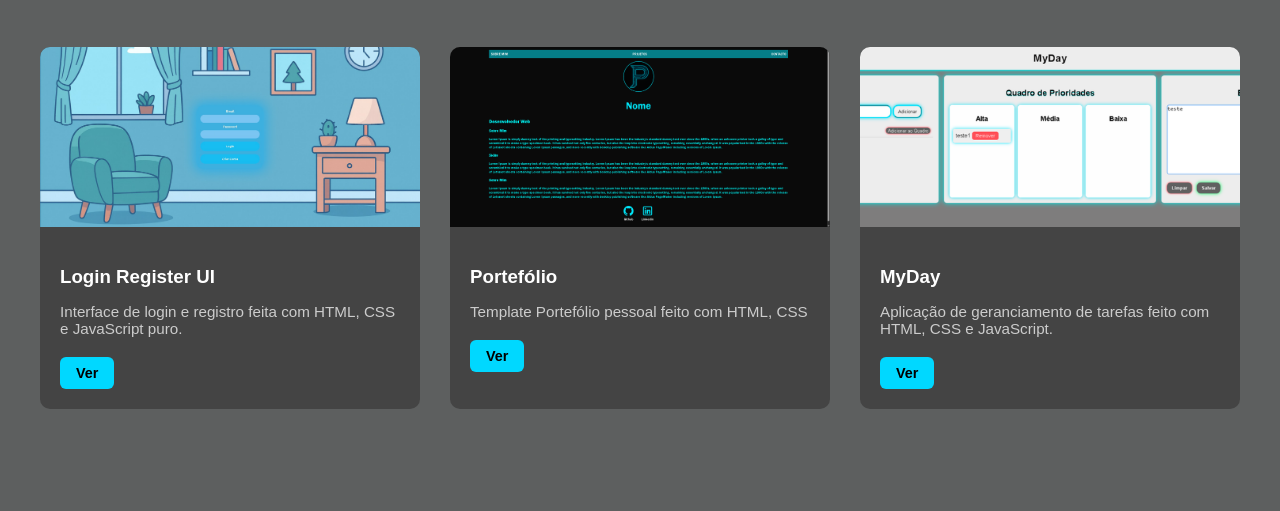
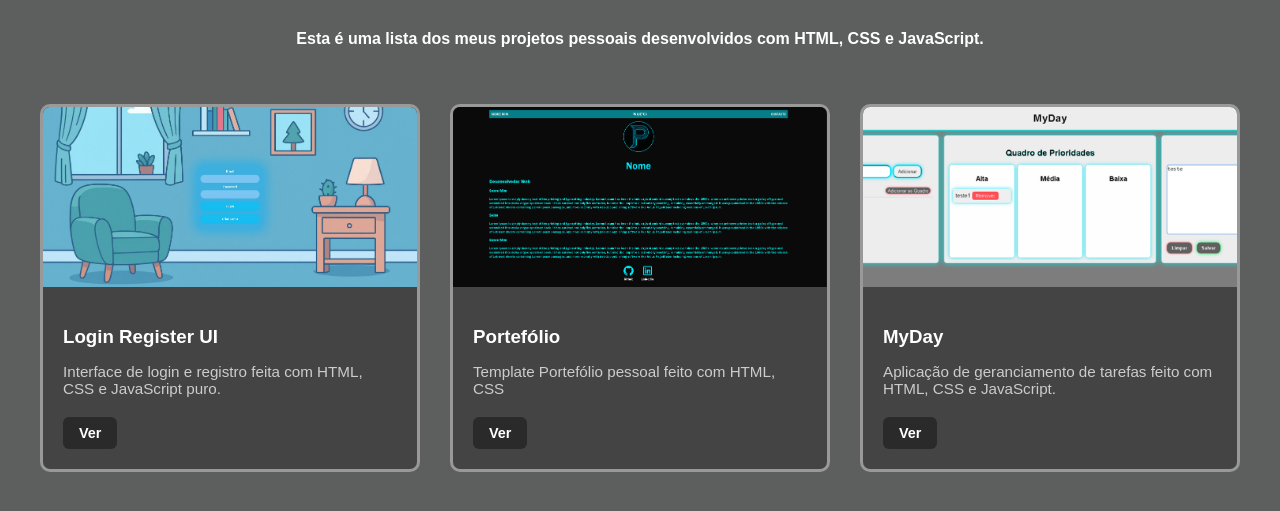
Before and after one commit to PedroSousa1602/portefolio, a plain HTML site: page projetos.html in a window 1280 px wide. Shown: the part 239-750 px from the top of the page. Drawn offline with Linux system fonts and the light colour scheme.

Commit message:
update no botao de ver e adicionar descricao na pagina de projetos

```diff
--- a/projetos.css
+++ b/projetos.css
@@ -33,9 +33,13 @@ header nav ul li a {
 }
 
 header nav ul li a:hover {
-    color: #ff9900;
+    color: #959798;
 }
 
+.p2 p {
+    text-align: center;
+    font-size: bold;
+}
 #projetos {
     padding: 40px;
     background-color: rgb(93, 95, 95);
@@ -44,7 +48,6 @@ header nav ul li a:hover {
 
 .titulo-seccao {
     text-align: center;
-    margin-bottom: 50px;
     font-size: 2.5rem;
 }
 
@@ -52,12 +55,14 @@ header nav ul li a:hover {
     display: grid;
     grid-template-columns: repeat(auto-fit, minmax(300px, 1fr));
     gap: 30px;
+    padding: 40px 0;
     margin: 0 auto;
 }
 
 .card-projeto {
     background-color: #444;
     border-radius: 10px;
+    border: 3px solid #999999;
     overflow: hidden;
     transition: transform 0.3s ease, box-shadow 0.3s ease;
 }
@@ -97,8 +102,8 @@ header nav ul li a:hover {
 
 .btn {
     padding: 8px 16px;
-    background-color: #00d8ff;
-    color: #000;
+    background-color: #2b2a2a;
+    color: #ffffff;
     text-decoration: none;
     border-radius: 6px;
     font-weight: bold;
--- a/projetos.html
+++ b/projetos.html
@@ -4,7 +4,8 @@
     <meta charset="UTF-8">
     <meta name="viewport" content="width=device-width, initial-scale=1.0">
     <link rel="stylesheet" href="projetos.css">
-    <title>Document</title>
+    <link rel="icon" type="image/png" href="image/icon.png"/>
+    <title>Portefolio Pedro Sousa</title>
 </head>
 <body>
     <header>
@@ -20,7 +21,9 @@
         <section id="projetos">
         <div class="container">
             <h2 class="titulo-seccao">Meus Projetos</h2>
-
+            <div class="p2">
+                <p><strong>Esta é uma lista dos meus projetos pessoais desenvolvidos com HTML, CSS e JavaScript.</strong></p>
+            </div>
             <div class="grid-projetos">
                 <div class="card-projeto">
                     <div class="capa-projeto" style="background-image: url('image/prLogin.jpg');"></div>
```
Also changed, not shown: index.html (+1 -0 lines), image/icon.png (added).
